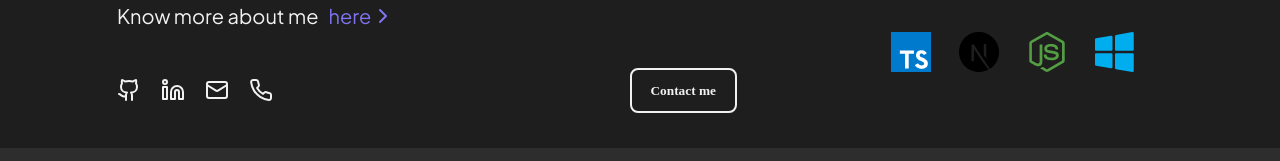
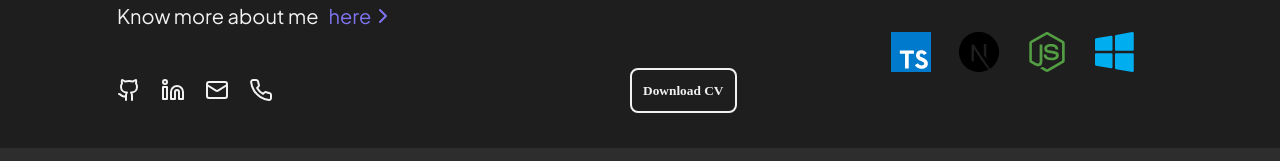
Before and after one commit to cristian-sbardelotto/portfolio, a Next.js app: page / in a window 1280 px wide. Shown: the part 562-723 px from the top of the page. Built offline with nearby package versions, Linux system fonts and the light colour scheme.

Commit message:
✨ feat(Home): added CV download

```diff
--- a/src/app/page.tsx
+++ b/src/app/page.tsx
@@ -1,18 +1,18 @@
 'use client';
 
+import Image from 'next/image';
 import Link from 'next/link';
-import Image from 'next/image';
 
 import { ChevronRight } from 'lucide-react';
 
-import typescript from '@/../public/assets/typescript.svg';
 import nextjs from '@/../public/assets/nextjs.svg';
 import nodejs from '@/../public/assets/nodejs.svg';
+import typescript from '@/../public/assets/typescript.svg';
 import windows from '@/../public/assets/windows.svg';
 
+import { Button } from '@/components/Button';
+import { Line } from '@/components/Line';
 import { SocialLinks } from '@/components/SocialLinks';
-import { Line } from '@/components/Line';
-import { Button } from '@/components/Button';
 import * as S from './styles';
 
 const date = new Date();
@@ -66,7 +66,12 @@ export default function Home() {
           <SocialLinks />
 
           <Button>
-            <Link href='/contact'>Contact me</Link>
+            <a
+              download
+              href='/assets/resume.pdf'
+            >
+              Download CV
+            </a>
           </Button>
         </S.SocialGroup>
       </div>
```
Also changed, not shown: 1 other file (tests, documents, lock files or other folders).
